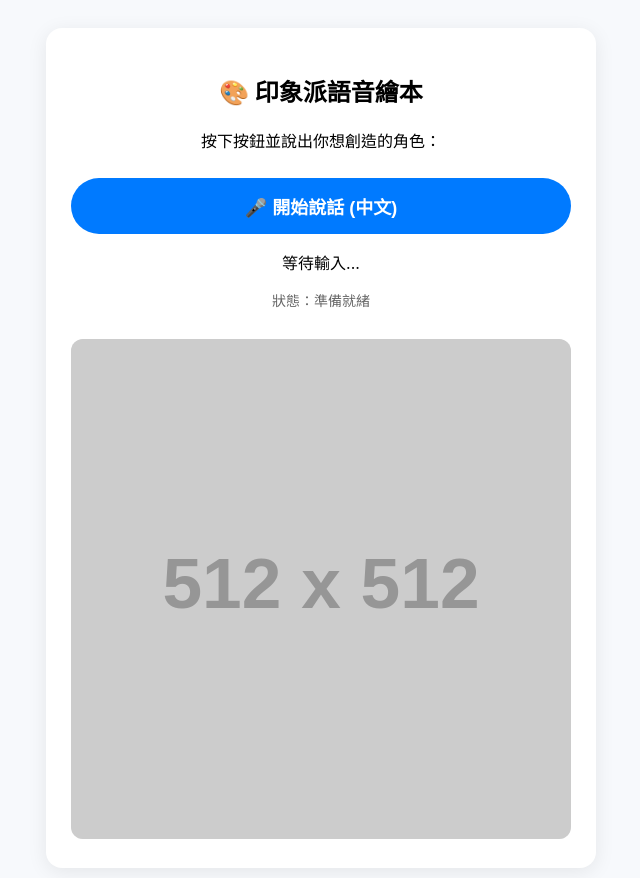
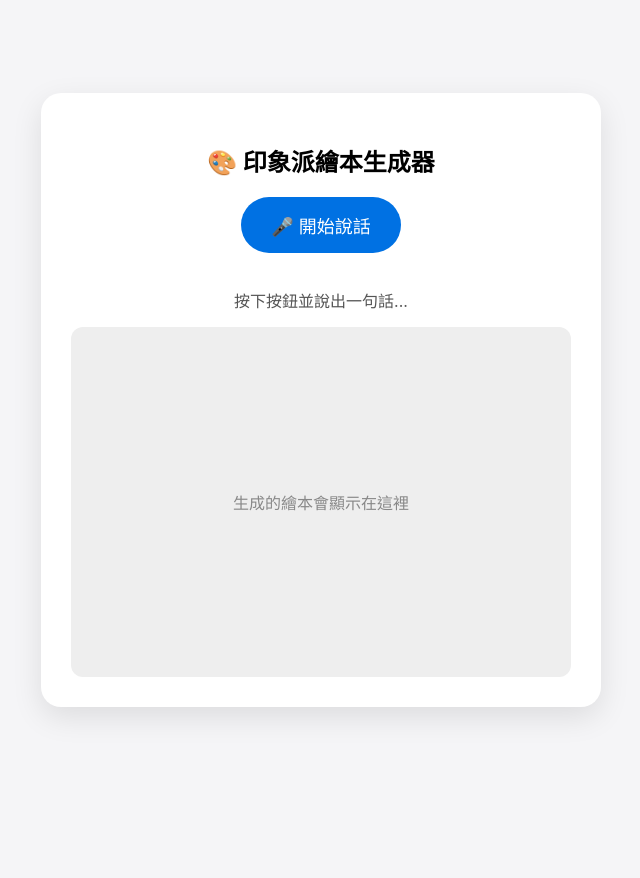
Before and after one commit to huapicturebook26-design/my-picture-book, a website: page public/index.html in a window 1280 px wide. Shown: the whole page, without its empty margins (319-959 px from the left). After the commit the page ends 800 px from the top, so only its background shows below. Drawn offline with Linux system fonts and the light colour scheme; placeholder pictures from the web are drawn by us.

Commit message:
Update index.html

```diff
--- a/public/index.html
+++ b/public/index.html
@@ -3,67 +3,134 @@
 <head>
     <meta charset="UTF-8">
     <meta name="viewport" content="width=device-width, initial-scale=1.0">
-    <title>印象派語音互動繪本</title>
+    <title>印象派語音繪本</title>
     <style>
-        body { font-family: -apple-system, sans-serif; text-align: center; padding: 20px; background: #f7f9fc; }
-        .card { max-width: 500px; margin: 0 auto; background: white; padding: 25px; border-radius: 16px; box-shadow: 0 4px 20px rgba(0,0,0,0.08); }
-        #story-img { width: 100%; border-radius: 12px; background: #eee; margin-top: 15px; min-height: 300px; object-fit: cover; }
-        button { padding: 15px 30px; font-size: 18px; cursor: pointer; border: none; border-radius: 30px; background: #007AFF; color: white; font-weight: bold; width: 100%; margin-top: 10px; }
-        button:active { opacity: 0.8; }
-        #status { margin-top: 15px; color: #666; font-size: 14px; }
+        body {
+            font-family: -apple-system, BlinkMacSystemFont, "Segoe UI", Roboto, sans-serif;
+            background-color: #f5f5f7;
+            display: flex;
+            flex-direction: column;
+            align-items: center;
+            justify-content: center;
+            min-height: 100vh;
+            margin: 0;
+            padding: 20px;
+            box-sizing: border-box;
+        }
+        .container {
+            background: white;
+            padding: 30px;
+            border-radius: 20px;
+            box-shadow: 0 10px 30px rgba(0,0,0,0.1);
+            text-align: center;
+            max-width: 500px;
+            width: 100%;
+        }
+        button {
+            background-color: #0071e3;
+            color: white;
+            border: none;
+            padding: 15px 30px;
+            font-size: 18px;
+            border-radius: 30px;
+            cursor: pointer;
+            transition: all 0.2s;
+            margin-bottom: 20px;
+        }
+        button:active {
+            transform: scale(0.95);
+        }
+        #status {
+            margin: 15px 0;
+            font-size: 16px;
+            color: #555;
+            min-height: 24px;
+        }
+        #img-container {
+            width: 100%;
+            height: 350px;
+            background-color: #eee;
+            border-radius: 12px;
+            display: flex;
+            align-items: center;
+            justify-content: center;
+            overflow: hidden;
+            margin-top: 15px;
+        }
+        #result-img {
+            width: 100%;
+            height: 100%;
+            object-fit: cover;
+            display: none;
+        }
+        .placeholder-text {
+            color: #888;
+        }
     </style>
 </head>
 <body>
 
-<div class="card">
-    <h2>🎨 印象派語音繪本</h2>
-    <p>按下按鈕並說出你想創造的角色：</p>
+<div class="container">
+    <h2>🎨 印象派繪本生成器</h2>
+    <button id="mic-btn">🎤 開始說話</button>
+    <div id="status">按下按鈕並說出一句話...</div>
 
-    <button onclick="startSpeech()">🎤 開始說話 (中文)</button>
-
-    <p id="transcript">等待輸入...</p>
-    <p id="status">狀態：準備就緒</p>
-
-    <img id="story-img" src="https://via.placeholder.com/512x512?text=Waiting+for+voice..." alt="繪本畫面">
+    <div id="img-container">
+        <span class="placeholder-text" id="placeholder">生成的繪本會顯示在這裡</span>
+        <img id="result-img" alt="繪本成果" />
+    </div>
 </div>
 
 <script>
-function startSpeech() {
+    const micBtn = document.getElementById('mic-btn');
+    const statusText = document.getElementById('status');
+    const resultImg = document.getElementById('result-img');
+    const placeholder = document.getElementById('placeholder');
+
     const SpeechRecognition = window.SpeechRecognition || window.webkitSpeechRecognition;
+
     if (!SpeechRecognition) {
-        alert("您的瀏覽器不支援語音辨識，請使用 Safari 或 Chrome。");
-        return;
-    }
-
+        statusText.innerText = "您的瀏覽器不支援語音辨識，請使用 Safari。";
+    } else {
         const recognition = new SpeechRecognition();
         recognition.lang = 'zh-TW';
-    document.getElementById('status').innerText = "狀態：聆聽中...";
+
+        micBtn.onclick = () => {
             recognition.start();
+            statusText.innerText = "正在聆聽中...";
+            micBtn.style.backgroundColor = "#ff3b30";
+        };
 
         recognition.onresult = async (event) => {
-        const userText = event.results[0][0].transcript;
-        document.getElementById('transcript').innerText = `「${userText}」`;
-        document.getElementById('status').innerText = "狀態：印象派繪製中 (約需 3~5 秒)...";
+            micBtn.style.backgroundColor = "#0071e3";
+            const transcript = event.results[0][0].transcript;
+            statusText.innerText = `辨識成功：「${transcript}」，畫作繪製中...`;
 
             try {
-            // 呼叫我們自訂的 Vercel 後端，完全不洩漏 Key
                 const response = await fetch('/api/generate', {
                     method: 'POST',
                     headers: { 'Content-Type': 'application/json' },
-                body: JSON.stringify({ text: userText })
+                    body: JSON.stringify({ text: transcript })
                 });
 
                 const data = await response.json();
-            if (data.imageUrl) {
-                document.getElementById('story-img').src = data.imageUrl;
-                document.getElementById('status').innerText = "狀態：繪本生成成功！";
+
+                if (response.ok && data.imageUrl) {
+                    resultImg.src = data.imageUrl;
+                    resultImg.style.display = 'block';
+                    placeholder.style.display = 'none';
+                    statusText.innerText = "✨ 繪本生成成功！";
                 } else {
-                throw new Error(data.error);
+                    statusText.innerText = `❌ 失敗：${data.error || '無法取得圖片'}`;
                 }
             } catch (err) {
-            console.error(err);
-            document.getElementById('status').innerText = "狀態：生成失敗，請再試一次。";
+                statusText.innerText = `❌ 網路連線錯誤：${err.message}`;
             }
+        };
+
+        recognition.onerror = (event) => {
+            micBtn.style.backgroundColor = "#0071e3";
+            statusText.innerText = "語音辨識出錯，請再試一次。";
         };
     }
 </script>
```
Lines whose indentation alone changed are shown as unchanged.
